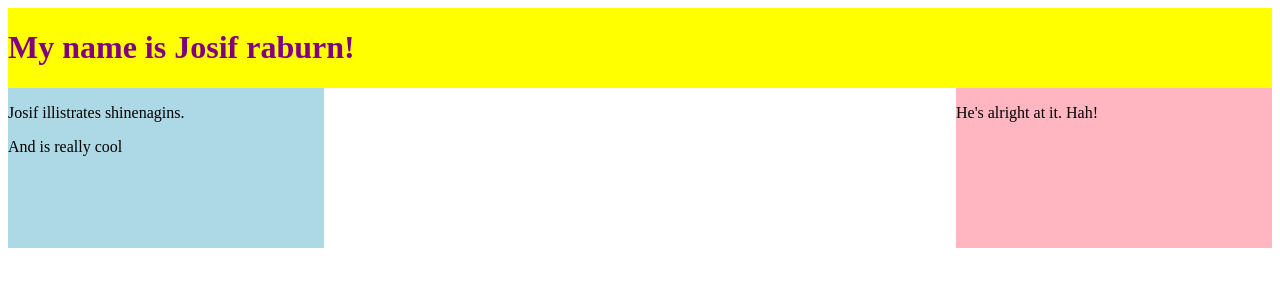
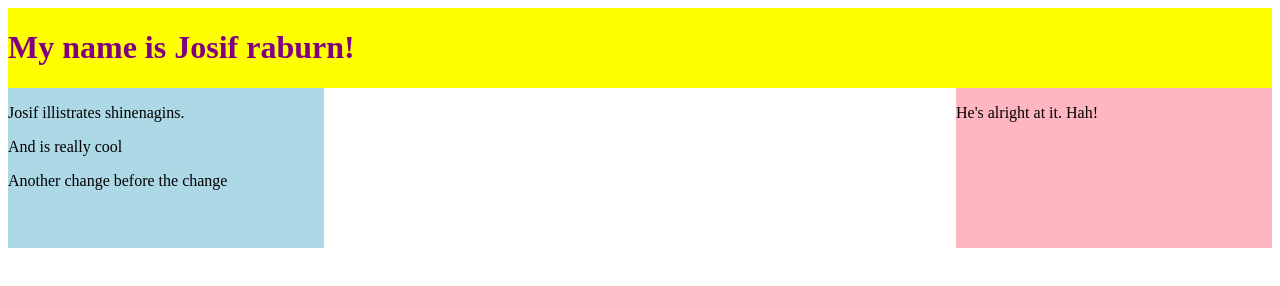
Before and after one commit to Josifraburn/git-working-together, a plain HTML site: page index.html in a window 1280 px wide. Drawn offline with Linux system fonts and the light colour scheme.

Commit message:
the dead merge

```diff
--- a/index.html
+++ b/index.html
@@ -13,6 +13,7 @@
                 <div class='fact'>
                     <p>Josif illistrates shinenagins.</p>
                     <p>And is really cool</p>
+                    <p>Another change before the change</p>
                 </div>
                 <div class='opinion'>
                     <p>He's alright at it. Hah!</p>
```
